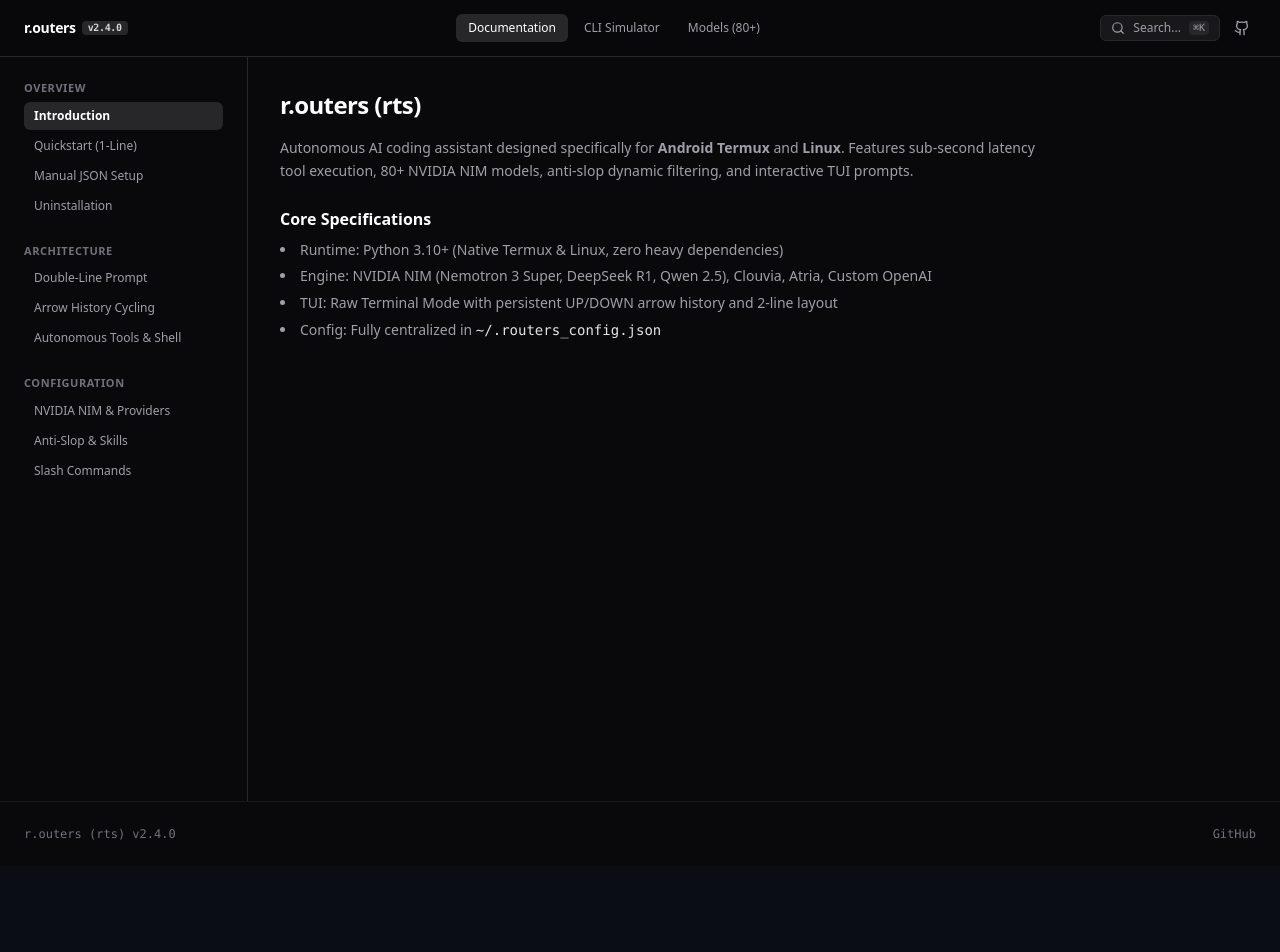
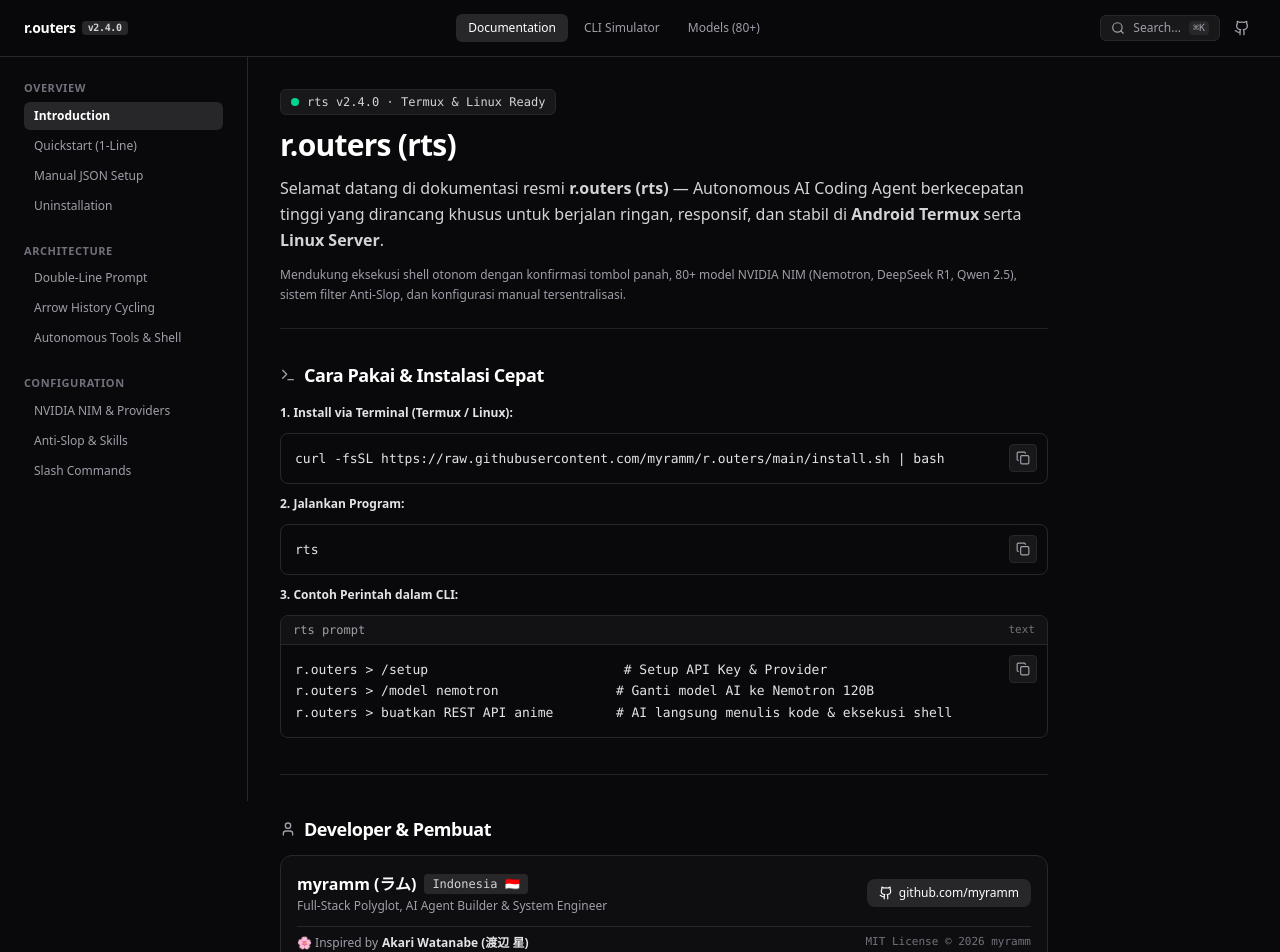
Before and after one commit to myramm/rts-docs, a React (Vite) app: page / in a window 1280 px wide. Shown: the top 952 px of the page. Before the commit the page ends 866 px from the top, so only its background shows below. Built offline with nearby package versions, Linux system fonts and the light colour scheme.

Commit message:
feat(content): add structured intro, how to use steps, and developer credits to homepage

```diff
--- a/src/components/DocContent.tsx
+++ b/src/components/DocContent.tsx
@@ -1,5 +1,6 @@
 import React from 'react';
 import { CodeBlock } from './CodeBlock';
+import { Github, Heart, Terminal, Sparkles, Zap, Shield, Cpu, User } from 'lucide-react';
 
 interface DocContentProps {
   activeSection: string;
@@ -9,32 +10,125 @@
   return (
     <article className="max-w-3xl space-y-10 py-6 text-zinc-300 text-sm leading-relaxed">
 
-      {/* INTRODUCTION */}
+      {/* INTRODUCTION / HOME SECTION */}
       {activeSection === 'introduction' && (
-        <section className="space-y-4">
-          <h1 className="text-2xl font-bold text-white tracking-tight">r.outers (rts)</h1>
-          <p className="text-zinc-400">
-            Autonomous AI coding assistant designed specifically for <b>Android Termux</b> and <b>Linux</b>. Features sub-second latency tool execution, 80+ NVIDIA NIM models, anti-slop dynamic filtering, and interactive TUI prompts.
-          </p>
+        <section className="space-y-8">
 
-          <div className="pt-2">
-            <h2 className="text-base font-semibold text-white mb-2">Core Specifications</h2>
-            <ul className="list-disc list-inside space-y-1 text-zinc-400">
-              <li>Runtime: Python 3.10+ (Native Termux & Linux, zero heavy dependencies)</li>
-              <li>Engine: NVIDIA NIM (Nemotron 3 Super, DeepSeek R1, Qwen 2.5), Clouvia, Atria, Custom OpenAI</li>
-              <li>TUI: Raw Terminal Mode with persistent UP/DOWN arrow history and 2-line layout</li>
-              <li>Config: Fully centralized in <code className="text-zinc-200">~/.routers_config.json</code></li>
-            </ul>
+          {/* 1. KATA PEMBUKA */}
+          <div className="space-y-3 pb-6 border-b border-zinc-800/80">
+            <div className="inline-flex items-center space-x-2 px-2.5 py-1 rounded-md bg-zinc-900 border border-zinc-800 text-xs text-zinc-300 font-mono">
+              <span className="w-2 h-2 rounded-full bg-emerald-400"></span>
+              <span>rts v2.4.0 · Termux & Linux Ready</span>
+            </div>
+
+            <h1 className="text-3xl font-bold text-white tracking-tight">
+              r.outers (rts)
+            </h1>
+
+            <p className="text-zinc-300 text-base leading-relaxed">
+              Selamat datang di dokumentasi resmi <b>r.outers (rts)</b> — Autonomous AI Coding Agent berkecepatan tinggi yang dirancang khusus untuk berjalan ringan, responsif, dan stabil di <b>Android Termux</b> serta <b>Linux Server</b>.
+            </p>
+
+            <p className="text-zinc-400 text-xs leading-relaxed">
+              Mendukung eksekusi shell otonom dengan konfirmasi tombol panah, 80+ model NVIDIA NIM (Nemotron, DeepSeek R1, Qwen 2.5), sistem filter Anti-Slop, dan konfigurasi manual tersentralisasi.
+            </p>
           </div>
+
+          {/* 2. CARA PAKAI (HOW TO USE) */}
+          <div className="space-y-4 pb-6 border-b border-zinc-800/80">
+            <h2 className="text-lg font-semibold text-white tracking-tight flex items-center space-x-2">
+              <Terminal className="w-4 h-4 text-zinc-400" />
+              <span>Cara Pakai & Instalasi Cepat</span>
+            </h2>
+
+            <div className="space-y-3">
+              <div>
+                <span className="text-xs font-semibold text-zinc-200 block mb-1">
+                  1. Install via Terminal (Termux / Linux):
+                </span>
+                <CodeBlock
+                  language="bash"
+                  code="curl -fsSL https://raw.githubusercontent.com/myramm/r.outers/main/install.sh | bash"
+                />
+              </div>
+
+              <div>
+                <span className="text-xs font-semibold text-zinc-200 block mb-1">
+                  2. Jalankan Program:
+                </span>
+                <CodeBlock
+                  language="bash"
+                  code="rts"
+                />
+              </div>
+
+              <div>
+                <span className="text-xs font-semibold text-zinc-200 block mb-1">
+                  3. Contoh Perintah dalam CLI:
+                </span>
+                <CodeBlock
+                  language="text"
+                  filename="rts prompt"
+                  code={`r.outers > /setup                         # Setup API Key & Provider
+r.outers > /model nemotron               # Ganti model AI ke Nemotron 120B
+r.outers > buatkan REST API anime        # AI langsung menulis kode & eksekusi shell`}
+                />
+              </div>
+            </div>
+          </div>
+
+          {/* 3. YANG BIKIN SIAPA (AUTHOR & CREDITS) */}
+          <div className="space-y-3 pt-2">
+            <h2 className="text-lg font-semibold text-white tracking-tight flex items-center space-x-2">
+              <User className="w-4 h-4 text-zinc-400" />
+              <span>Developer & Pembuat</span>
+            </h2>
+
+            <div className="p-4 rounded-xl border border-zinc-800 bg-zinc-900/40 space-y-3">
+              <div className="flex flex-col sm:flex-row sm:items-center justify-between gap-2">
+                <div>
+                  <div className="flex items-center space-x-2">
+                    <span className="font-bold text-white text-base">myramm (ラム)</span>
+                    <span className="text-xs px-2 py-0.5 rounded bg-zinc-800 text-zinc-300 font-mono">
+                      Indonesia 🇮🇩
+                    </span>
+                  </div>
+                  <span className="text-xs text-zinc-400 block mt-0.5">
+                    Full-Stack Polyglot, AI Agent Builder & System Engineer
+                  </span>
+                </div>
+
+                <a
+                  href="https://github.com/myramm"
+                  target="_blank"
+                  rel="noreferrer"
+                  className="inline-flex items-center space-x-1.5 px-3 py-1.5 rounded-lg bg-zinc-800 hover:bg-zinc-700 text-white text-xs font-medium transition-colors w-fit"
+                >
+                  <Github className="w-3.5 h-3.5" />
+                  <span>github.com/myramm</span>
+                </a>
+              </div>
+
+              <div className="pt-2 border-t border-zinc-800 text-xs text-zinc-400 flex flex-col sm:flex-row sm:items-center justify-between gap-1">
+                <span className="flex items-center">
+                  🌸 Inspired by <b className="text-zinc-200 ml-1">Akari Watanabe (渡辺 星)</b>
+                </span>
+                <span className="font-mono text-[11px] text-zinc-500">
+                  MIT License © 2026 myramm
+                </span>
+              </div>
+            </div>
+          </div>
+
         </section>
       )}
 
-      {/* QUICKSTART */}
+      {/* QUICKSTART SECTION */}
       {activeSection === 'quickstart' && (
         <section className="space-y-4">
           <h1 className="text-2xl font-bold text-white tracking-tight">Quickstart Installation</h1>
           <p className="text-zinc-400">
-            Run the 1-line installation script in your Termux or Linux terminal:
+            Jalankan 1 baris perintah instalasi otomatis di bawah ini:
           </p>
 
           <CodeBlock
@@ -43,7 +137,7 @@
           />
 
           <div className="pt-2 space-y-2">
-            <h2 className="text-base font-semibold text-white">Manual Setup</h2>
+            <h2 className="text-base font-semibold text-white">Instalasi Manual</h2>
             <CodeBlock
               language="bash"
               code={`git clone https://github.com/myramm/r.outers.git ~/r_outers
@@ -60,9 +154,9 @@
       {/* MANUAL JSON CONFIGURATION */}
       {activeSection === 'json-config' && (
         <section className="space-y-4">
-          <h1 className="text-2xl font-bold text-white tracking-tight">Manual JSON Configuration</h1>
+          <h1 className="text-2xl font-bold text-white tracking-tight">Setup Manual JSON</h1>
           <p className="text-zinc-400">
-            All models, providers, custom OpenAI-compatible endpoints (Ollama, vLLM, DeepInfra), API keys, and timeouts are configured in <code className="text-zinc-200">~/.routers_config.json</code>.
+            Semua model, provider, custom OpenAI endpoint (Ollama, vLLM, DeepInfra), API key, dan timeout dapat diatur di <code className="text-zinc-200">~/.routers_config.json</code>.
           </p>
 
           <CodeBlock
@@ -110,7 +204,7 @@
           />
 
           <div className="pt-2">
-            <h2 className="text-base font-semibold text-white mb-2">Edit Command</h2>
+            <h2 className="text-base font-semibold text-white mb-2">Perintah Edit</h2>
             <CodeBlock language="bash" code="nano ~/.routers_config.json" />
           </div>
         </section>
@@ -121,7 +215,7 @@
         <section className="space-y-4">
           <h1 className="text-2xl font-bold text-white tracking-tight">Uninstallation</h1>
           <p className="text-zinc-400">
-            To cleanly remove r.outers, symlinks, and configuration:
+            Hapus instalasi r.outers dan symlink secara bersih:
           </p>
           <CodeBlock
             language="bash"
@@ -135,33 +229,28 @@
         <section className="space-y-4">
           <h1 className="text-2xl font-bold text-white tracking-tight">Double-Line Prompt Layout</h1>
           <p className="text-zinc-400">
-            r.outers separates the user input and system telemetry into two distinct lines:
+            r.outers membagi input dan status bar menjadi 2 baris bersih:
           </p>
 
           <CodeBlock
             language="text"
             filename="Terminal Prompt"
-            code={`r.outers > [Your input / prompt here]
+            code={`r.outers > [Ketik prompt atau perintah di sini]
 ⚡ Nemotron 3 Super 120B  ·  Auto  ·  Ready`}
           />
-
-          <ul className="list-disc list-inside space-y-1 text-zinc-400 pt-2">
-            <li><b>Line 1:</b> Active input area with multi-line editing and history cycling.</li>
-            <li><b>Line 2:</b> Formatted model name, tool status, and execution state.</li>
-          </ul>
         </section>
       )}
 
       {/* ARROW HISTORY */}
       {activeSection === 'history' && (
         <section className="space-y-4">
-          <h1 className="text-2xl font-bold text-white tracking-tight">Arrow History Cycling</h1>
+          <h1 className="text-2xl font-bold text-white tracking-tight">Navigasi Riwayat Panah UP / DOWN</h1>
           <p className="text-zinc-400">
-            Previous commands and conversation prompts are stored in <code className="text-zinc-200">~/.routers_history</code>.
+            Semua input tersimpan di <code className="text-zinc-200">~/.routers_history</code>.
           </p>
           <ul className="list-disc list-inside space-y-1 text-zinc-400">
-            <li><kbd className="px-1 py-0.5 rounded bg-zinc-800 text-xs text-zinc-300">UP</kbd>: Stashes current input and loads previous prompt.</li>
-            <li><kbd className="px-1 py-0.5 rounded bg-zinc-800 text-xs text-zinc-300">DOWN</kbd>: Moves forward in history; restores your original stashed draft at the end.</li>
+            <li><kbd className="px-1 py-0.5 rounded bg-zinc-800 text-xs text-zinc-300">UP</kbd>: Menyimpan ketikan aktif dan memuat prompt sebelumnya.</li>
+            <li><kbd className="px-1 py-0.5 rounded bg-zinc-800 text-xs text-zinc-300">DOWN</kbd>: Berpindah ke input yang lebih baru dan mengembalikan draf awal.</li>
           </ul>
         </section>
       )}
@@ -171,7 +260,7 @@
         <section className="space-y-4">
           <h1 className="text-2xl font-bold text-white tracking-tight">Autonomous Tools & Shell Execution</h1>
           <p className="text-zinc-400">
-            Tool actions are standardized and logged with exact file line counts and live streaming:
+            Log eksekusi tool berstandar jelas dengan streaming output langsung:
           </p>
 
           <div className="space-y-2 text-xs font-mono bg-zinc-950 p-4 rounded-lg border border-zinc-800 text-zinc-300">
@@ -179,7 +268,7 @@
             <div>WRITE    → RTS &gt; Writing &#123;file&#125; (45 lines)</div>
             <div>EDIT     → RTS &gt; Editing &#123;file&#125; (lines 10-25)</div>
             <div>SHELL    → ⚡ RTS &gt; Running &#123;command&#125; (live stdout/stderr)</div>
-            <div>CONFIRM  → RTS &gt; Interactive keyboard selection modal (UP/DOWN/ENTER)</div>
+            <div>CONFIRM  → RTS &gt; Modal pilihan panah keyboard (UP/DOWN/ENTER)</div>
           </div>
         </section>
       )}
@@ -189,7 +278,7 @@
         <section className="space-y-4">
           <h1 className="text-2xl font-bold text-white tracking-tight">NVIDIA NIM & Providers</h1>
           <p className="text-zinc-400">
-            Switch models instantly via <code className="text-zinc-200">/model &lt;name&gt;</code>:
+            Ganti model instan dengan <code className="text-zinc-200">/model &lt;name&gt;</code>:
           </p>
 
           <div className="overflow-x-auto rounded-lg border border-zinc-800 bg-zinc-950 text-xs">
@@ -199,7 +288,7 @@
                   <th className="p-2.5">Model</th>
                   <th className="p-2.5">Context</th>
                   <th className="p-2.5">Speed</th>
-                  <th className="p-2.5">Best For</th>
+                  <th className="p-2.5">Kategori</th>
                 </tr>
               </thead>
               <tbody className="divide-y divide-zinc-800 text-zinc-300 font-mono">
@@ -207,25 +296,25 @@
                   <td className="p-2.5 font-semibold text-white">nemotron-3-super-120b</td>
                   <td className="p-2.5">128k</td>
                   <td className="p-2.5 text-emerald-400">&lt;1.2s</td>
-                  <td className="p-2.5 font-sans">Flagship coding & tool calling</td>
+                  <td className="p-2.5 font-sans">Flagship Coding & Tools</td>
                 </tr>
                 <tr>
                   <td className="p-2.5 font-semibold text-white">gpt-oss-20b</td>
                   <td className="p-2.5">32k</td>
                   <td className="p-2.5 text-emerald-400">&lt;400ms</td>
-                  <td className="p-2.5 font-sans">Zero-lag lightweight agent</td>
+                  <td className="p-2.5 font-sans">Zero-lag Termux</td>
                 </tr>
                 <tr>
                   <td className="p-2.5 font-semibold text-white">deepseek-r1</td>
                   <td className="p-2.5">64k</td>
                   <td className="p-2.5 text-amber-400">Thinking</td>
-                  <td className="p-2.5 font-sans">Deep logic & math reasoning</td>
+                  <td className="p-2.5 font-sans">Deep Reasoning</td>
                 </tr>
                 <tr>
                   <td className="p-2.5 font-semibold text-white">qwen2.5-coder-32b</td>
                   <td className="p-2.5">32k</td>
                   <td className="p-2.5 text-emerald-400">Fast</td>
-                  <td className="p-2.5 font-sans">Python, Go, TypeScript refactoring</td>
+                  <td className="p-2.5 font-sans">Coding & Diffs</td>
                 </tr>
               </tbody>
             </table>
@@ -238,7 +327,7 @@
         <section className="space-y-4">
           <h1 className="text-2xl font-bold text-white tracking-tight">Anti-Slop & Skill Ecosystem</h1>
           <p className="text-zinc-400">
-            Skills are markdown instructions placed in <code className="text-zinc-200">~/.agents/skills/&lt;skill-name&gt;/SKILL.md</code>.
+            Skills tersimpan di <code className="text-zinc-200">~/.agents/skills/&lt;skill-name&gt;/SKILL.md</code>.
           </p>
 
           <CodeBlock
@@ -265,37 +354,37 @@
                 <tr>
                   <td className="p-2.5 font-bold text-white">/setup</td>
                   <td className="p-2.5 text-zinc-400">/setup</td>
-                  <td className="p-2.5 font-sans">Interactive setup wizard</td>
+                  <td className="p-2.5 font-sans">Wizard pengaturan API Key</td>
                 </tr>
                 <tr>
                   <td className="p-2.5 font-bold text-white">/model</td>
                   <td className="p-2.5 text-zinc-400">/model [id]</td>
-                  <td className="p-2.5 font-sans">Switch AI model</td>
+                  <td className="p-2.5 font-sans">Ganti model AI</td>
                 </tr>
                 <tr>
                   <td className="p-2.5 font-bold text-white">/provider</td>
                   <td className="p-2.5 text-zinc-400">/provider [name]</td>
-                  <td className="p-2.5 font-sans">Switch provider backend</td>
+                  <td className="p-2.5 font-sans">Ganti provider API</td>
                 </tr>
                 <tr>
                   <td className="p-2.5 font-bold text-white">/skills</td>
                   <td className="p-2.5 text-zinc-400">/skills</td>
-                  <td className="p-2.5 font-sans">List active skill modules</td>
+                  <td className="p-2.5 font-sans">Daftar skill aktif</td>
                 </tr>
                 <tr>
                   <td className="p-2.5 font-bold text-white">/memory</td>
                   <td className="p-2.5 text-zinc-400">/memory</td>
-                  <td className="p-2.5 font-sans">View context window token usage</td>
+                  <td className="p-2.5 font-sans">Lihat token memori</td>
                 </tr>
                 <tr>
                   <td className="p-2.5 font-bold text-white">/clear</td>
                   <td className="p-2.5 text-zinc-400">/clear</td>
-                  <td className="p-2.5 font-sans">Reset conversation context</td>
+                  <td className="p-2.5 font-sans">Reset konteks chat</td>
                 </tr>
                 <tr>
                   <td className="p-2.5 font-bold text-white">/exit</td>
                   <td className="p-2.5 text-zinc-400">/exit</td>
-                  <td className="p-2.5 font-sans">Save history and exit CLI</td>
+                  <td className="p-2.5 font-sans">Simpan riwayat & keluar</td>
                 </tr>
               </tbody>
             </table>
```
